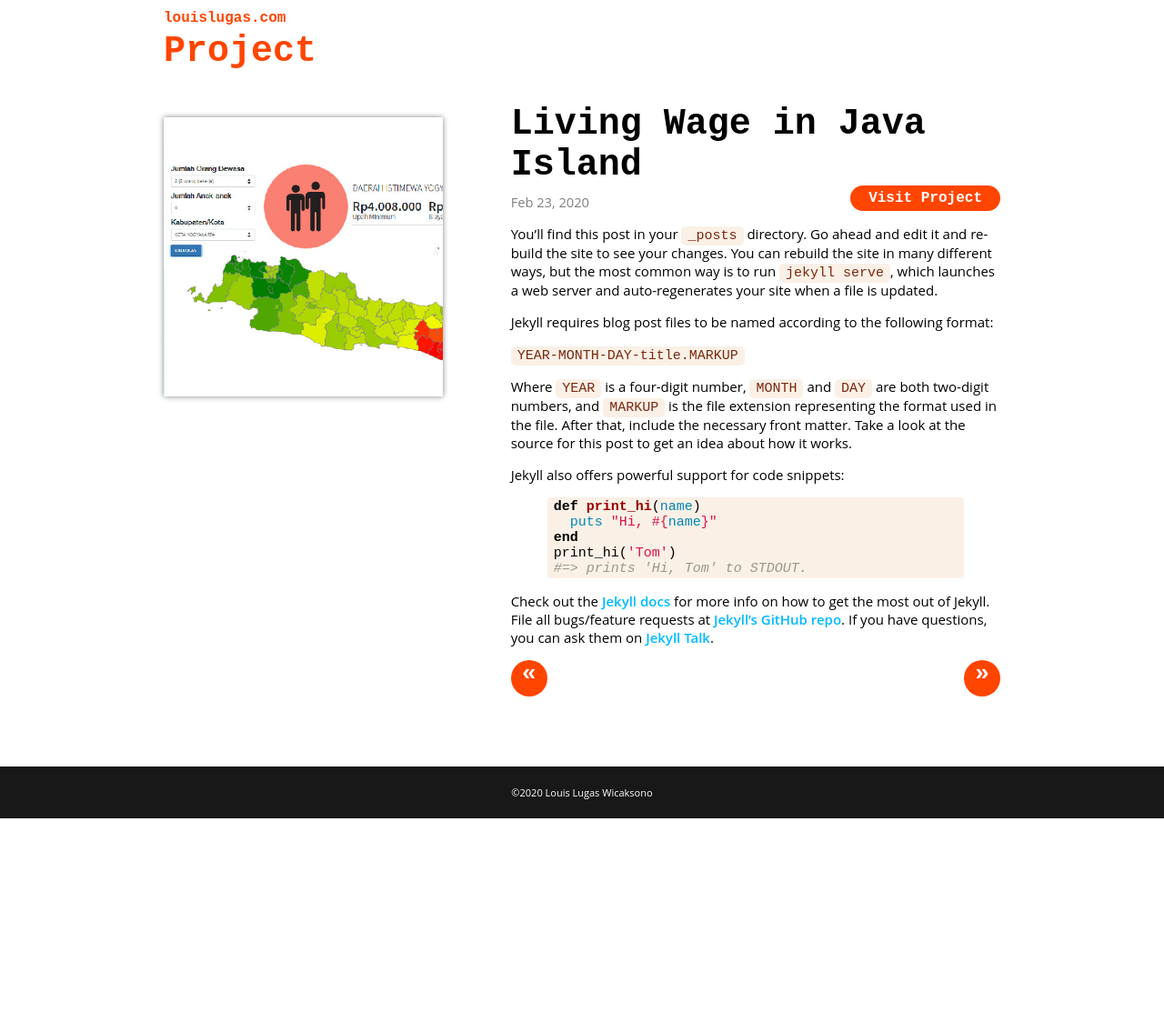
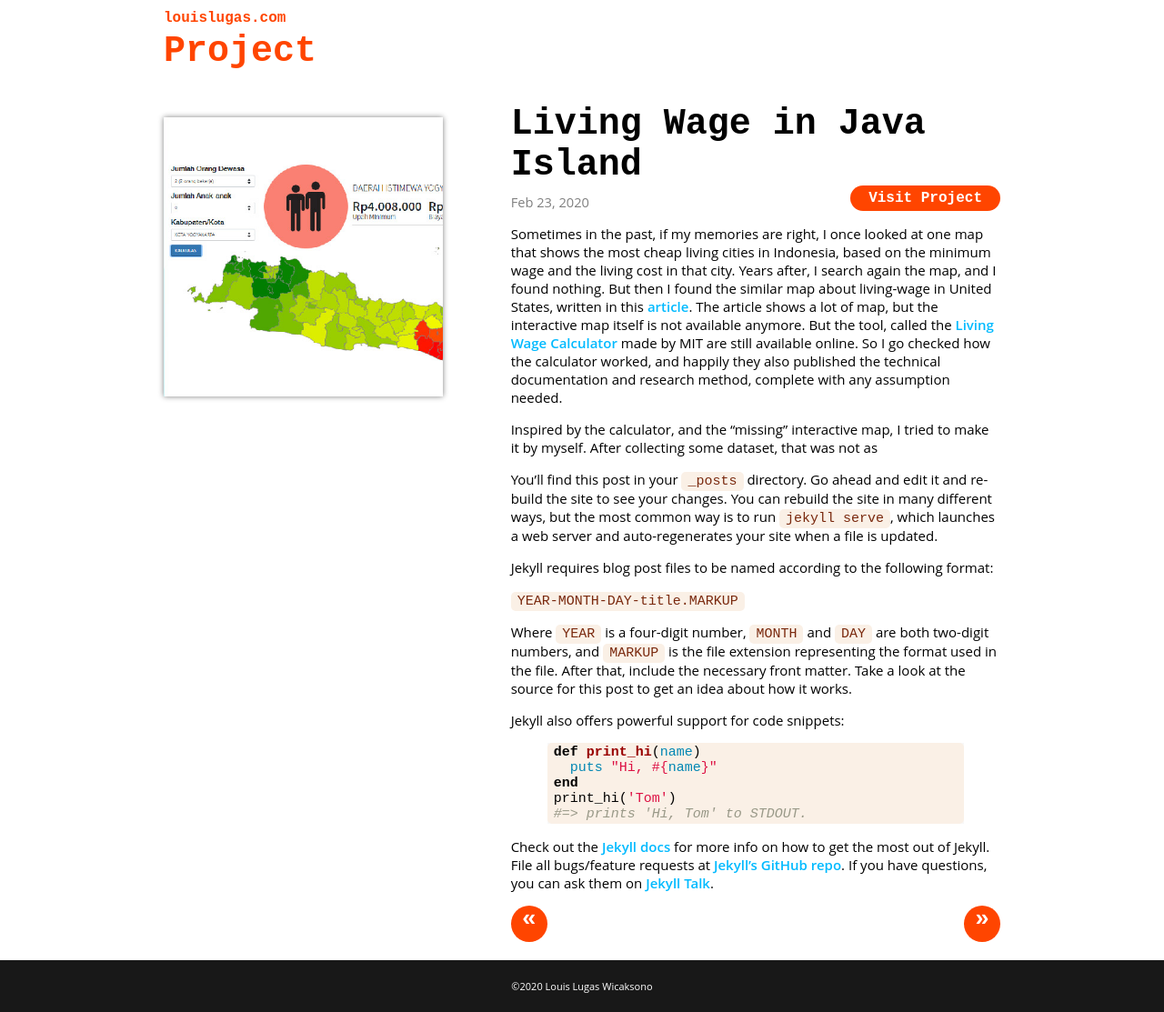
Before and after one commit to louislugas/louislugas.github.io, a Jekyll site: the page built from _posts/2020-02-22-java-living-wage.md, in a window 1280 px wide. Shown: the whole page at 91% size. Built offline with Jekyll 4.4.1, drawn with Linux system fonts in a browser that asks for light colours; before the commit the page ends 900 px from its top, so only the background shows below that.

Commit message:
visited link title

```diff
--- a/_posts/2020-02-22-java-living-wage.md
+++ b/_posts/2020-02-22-java-living-wage.md
@@ -8,6 +8,31 @@
 workfolder: /projects/umkjawa
 image: header-umkjawa-03.jpg
 ---
+
+Sometimes in the past, if my memories are right, I once looked at one map that shows the most cheap living cities in Indonesia, based on the minimum wage and the living cost in that city. Years after, I search again the map, and I found nothing. But then I found the similar map about living-wage in United States, written in this [article][article]. The article shows a lot of map, but the interactive map itself is not available anymore. But the tool, called the [Living Wage Calculator][calculator] made by MIT are still available online. So I go checked how the calculator worked, and happily they also published the technical documentation and research method, complete with any assumption needed.
+
+Inspired by the calculator, and the "missing" interactive map, I tried to make it by myself. After collecting some dataset, that was not as
+
+
+
+
+
+
+
+
+
+
+
+
+
+
+
+
+
+
+
+
+
 You’ll find this post in your `_posts` directory. Go ahead and edit it and re-build the site to see your changes. You can rebuild the site in many different ways, but the most common way is to run `jekyll serve`, which launches a web server and auto-regenerates your site when a file is updated.
 
 Jekyll requires blog post files to be named according to the following format:
@@ -31,3 +56,6 @@
 [jekyll-docs]: https://jekyllrb.com/docs/home
 [jekyll-gh]:   https://github.com/jekyll/jekyll
 [jekyll-talk]: https://talk.jekyllrb.com/
+
+[article]: https://www.citylab.com/life/2015/09/mapping-the-difference-between-minimum-wage-and-cost-of-living/404644/
+[calculator]: https://livingwage.mit.edu/
--- a/_sass/main.scss
+++ b/_sass/main.scss
@@ -73,7 +73,7 @@
 a .post-link {
     color: $black;
 }
-a .post-link:visited {
+a:visited .post-link {
     color: $black;
 }
 
```
